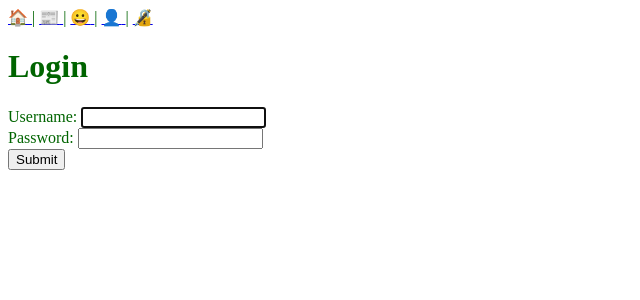
After one commit to ashim-nepal/Backend-Django-All, a Django app: page /users/login/ in a window 1280 px wide. The commit adds this page. Shown: the top 300 px of the page, without its empty margins (0-640 px from the left). Run offline with Django 5.2, Linux system fonts and the light colour scheme.

Commit message:
user login - Django Course Prac

```diff
--- a/Django_Course_Prac/myproject/templates/layout.html
+++ b/Django_Course_Prac/myproject/templates/layout.html
@@ -15,18 +15,23 @@
     <nav>
         <a href="/">
             <span role="img" aria-label="Home" title="Home">🏠</span>
-        </a>
+        </a> |
         <a href="{% url 'posts:list' %}">
             <span role="img" aria-label="Posts" title="Posts">📰</span>
 
-            </a>
+            </a> |
         <a href="/about">
             <span role="img" aria-label="About" title="About">😀</span>
 
-            </a>
+            </a> |
 
             <a href="{% url 'users:register' %}">
                 <span role="img" aria-label="Register New User" title="Register New User">👤</span>
+
+                </a> |
+
+            <a href="{% url 'users:login' %}">
+                <span role="img" aria-label="Login User" title="Login User">🔏</span>
 
                 </a>
     </nav>
--- /dev/null
+++ b/Django_Course_Prac/myproject/users/templates/users/login.html
@@ -0,0 +1,13 @@
+{% extends 'layout.html' %}
+{% block title %}
+    User Login
+{% endblock %}
+
+{% block content %}
+<h1>Login</h1>
+<form class="form-new-user" action="/users/login/" method="post">
+    {% csrf_token %}
+    {{ form }}
+    <button class="submit-button">Submit</button>
+</form>
+{% endblock %}
--- a/Django_Course_Prac/myproject/users/urls.py
+++ b/Django_Course_Prac/myproject/users/urls.py
@@ -6,4 +6,5 @@ app_name = "users"
 
 urlpatterns = [
     path("register/",views.register_view, name="register"),
+    path("login/",views.login_view, name="login"),
 ]
--- a/Django_Course_Prac/myproject/users/views.py
+++ b/Django_Course_Prac/myproject/users/views.py
@@ -1,13 +1,25 @@
 from django.shortcuts import render, redirect
-from django.contrib.auth.forms import UserCreationForm
+from django.contrib.auth.forms import UserCreationForm, AuthenticationForm
+from django.contrib.auth import login
 
 # Create your views here.
 def register_view(request):
     if request.method == "POST":
         form = UserCreationForm(request.POST)
         if form.is_valid():
-            form.save()
+            login(request, form.save())
             return redirect("posts:list")
     else:
         form = UserCreationForm()
     return render(request, "users/register.html", {"form":form})
+
+def login_view(request):
+    if request.method == "POST":
+        form = AuthenticationForm(data = request.POST)
+        if form.is_valid():
+            login(request, form.get_user())
+            return redirect("posts:list")
+
+    else:
+        form = AuthenticationForm()
+    return render(request, "users/login.html", {"form":form})
```
Also changed, not shown: Django_Course_Prac/myproject/db.sqlite3.
